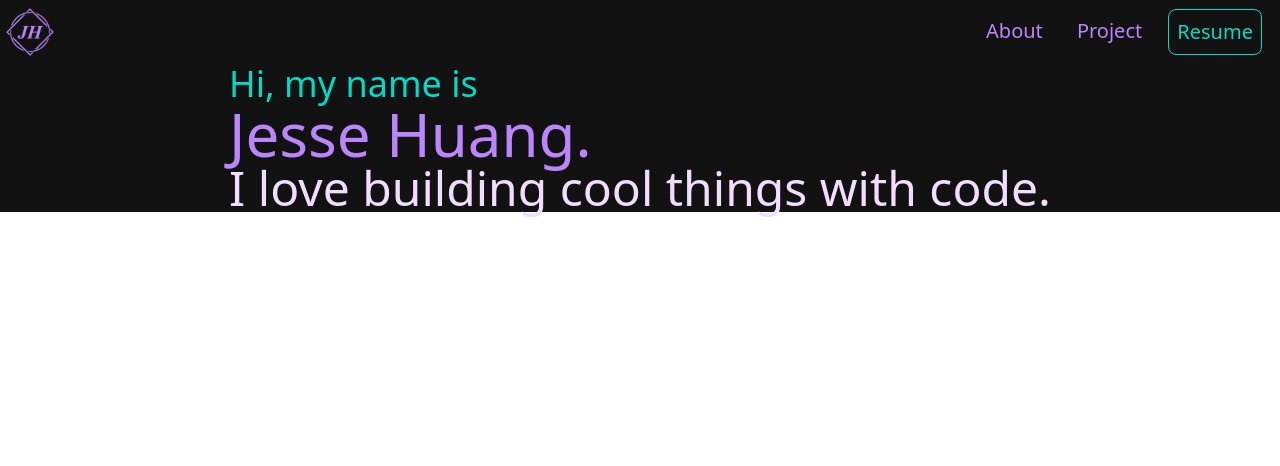
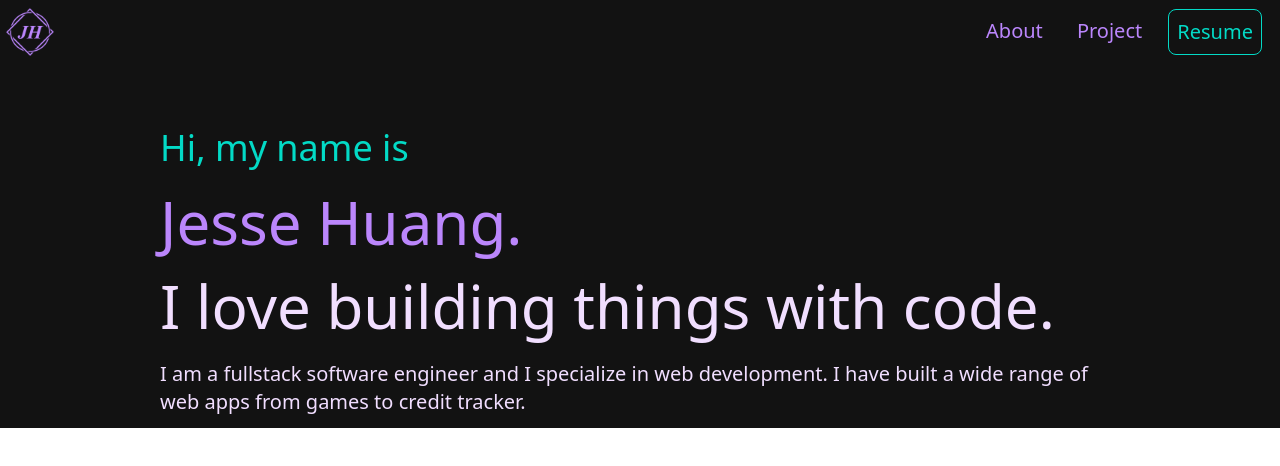
Before and after one commit to jjhuang417/NextPortfolio, a Next.js app: page / in a window 1280 px wide. Shown: the top 466 px of the page. Built offline with nearby package versions, Linux system fonts and the light colour scheme.

Commit message:
Added styling to the self introduction portion.

```diff
--- a/components/NavBar.jsx
+++ b/components/NavBar.jsx
@@ -48,8 +48,8 @@ export default function NavBar() {
         <div
           className="flex flex-row w-80 justify-evenly"
           name="OtherPageWrapper">
-          <div className={navTextStyle}>About</div>
-          <div className={navTextStyle}>Project</div>
+          <a className={navTextStyle}>About</a>
+          <a className={navTextStyle}>Project</a>
           <a rel="noopener noreferrer" target="_blank" href="https://pdfhost.io/v/9qXAcJLma_Jesse_Huang_Software_Engineer_Resume" className={resumeButton}>Resume</a>
         </div>
       </div>
--- a/pages/_app.js
+++ b/pages/_app.js
@@ -1,5 +1,5 @@
-import '../public/style.css';
+import "../public/style.css";
 
 export default function MyApp({ Component, pageProps }) {
-  return <Component {...pageProps} />
+  return <Component {...pageProps} />;
 }
--- a/pages/index.js
+++ b/pages/index.js
@@ -1,12 +1,12 @@
 // Library import
-import Head from 'next/head';
-import React from 'react';
+import Head from "next/head";
+import React from "react";
 
 // Component Import
-import NavBar from '../components/NavBar.jsx';
+import NavBar from "../components/NavBar.jsx";
 
 // Style import
-import Tailwind from '../tailwind.config.js';
+import Tailwind from "../tailwind.config.js";
 
 export default function Home() {
   const tailwindColors = Tailwind.theme.colors;
@@ -15,36 +15,58 @@ export default function Home() {
     text-secondary
     text-xl
     md:text-4xl
+    mt-8
+    mb-3
+    mx-28
+    md:mx-40
   `;
 
   const nameStyling = `
     text-primary
     text-4xl
     md:text-6xl
+    my-3
+    mx-28
+    md:mx-40
   `;
 
   const interestStyle = `
     text-ternary
-    text-3xl
-    md:text-5xl
+    text-4xl
+    md:text-6xl
+    my-3
+    ml-28
+    mr-16
+    md:mx-40
   `;
 
   const paragraphStyling = `
-  text-primary
-  text-6xl
-  md:text-8xl
-`;
+    text-ternary
+    text-l
+    md:text-xl
+    my-3
+    ml-28
+    mr-16
+    md:mx-40
+  `;
 
   return (
     <div className="bg-background">
       <NavBar></NavBar>
-      <main className="flex flex-row justify-center ">
+      <main className="flex flex-row justify-center mt-8">
         <section className="flex flex-col justify-center">
           <span className={hiMy}>Hi, my name is</span>
           <span className={nameStyling}>Jesse Huang.</span>
-          <span className={interestStyle}>I love building cool things with code.</span>
+          <span className={interestStyle}>
+            I love building things with code.
+          </span>
+          <span className={paragraphStyling}>
+            I am a fullstack software engineer and I specialize in web
+            development. I have built a wide range of web apps from games to
+            credit tracker.
+          </span>
         </section>
       </main>
     </div>
-  )
+  );
 }
```
